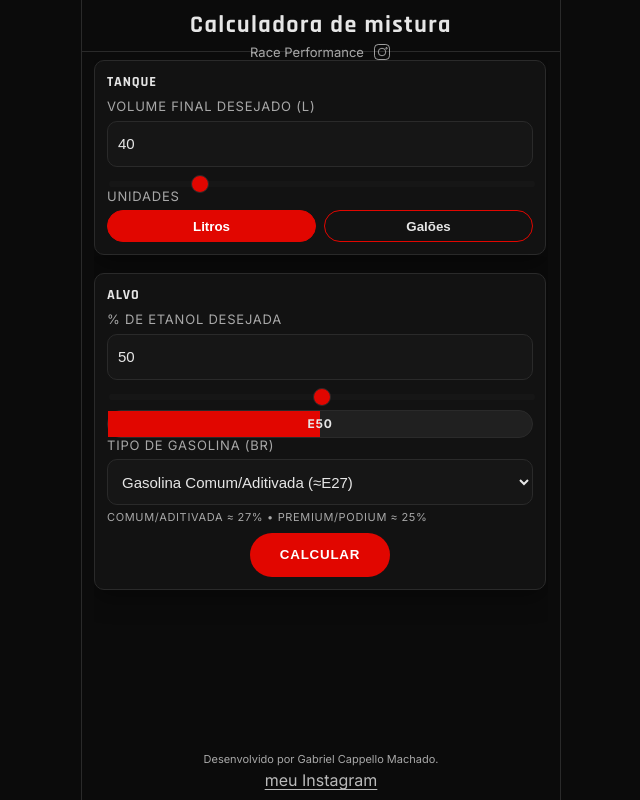
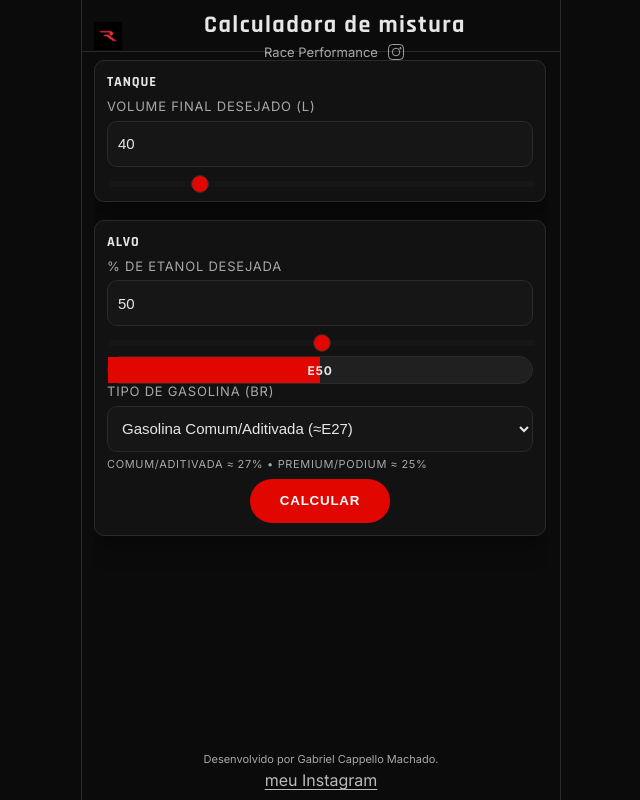
Before and after one commit to Gligoco/Calc_mix_fuel, a React (Vite) app in the folder fuel-mix-calculator/: page / in a window 1280 px wide. Shown: the whole page, without its empty margins (319-959 px from the left). Built offline with nearby package versions, Linux system fonts and the light colour scheme.

Commit message:
Remove gallon units, simplify volume calculations to liters only
Co-authored-by: vwb5n4ffm8 <vwb5n4ffm8@privaterelay.appleid.com>

```diff
--- a/fuel-mix-calculator/src/App.jsx
+++ b/fuel-mix-calculator/src/App.jsx
@@ -71,20 +71,20 @@ export default function App() {
   const selectedGas = BR_GAS_TYPES.find(g => g.id === brGasTypeId) || BR_GAS_TYPES[0]
 
   const totalVolumeLiters = useMemo(
-    () => toBaseLiters(Number(totalVolumeInput) || 0, unit === 'gal' ? 'gal' : 'L'),
-    [totalVolumeInput, unit]
+    () => toBaseLiters(Number(totalVolumeInput) || 0, 'L'),
+    [totalVolumeInput]
   )
 
   const result = useMemo(() => computeFromEmpty(totalVolumeLiters, Number(targetE) || 0, selectedGas.ethanolFraction), [totalVolumeLiters, targetE, selectedGas.ethanolFraction])
 
-  const ethanolInUnit = fromBaseLiters(result.addEthanol, unit === 'gal' ? 'gal' : 'L')
-  const gasolineInUnit = fromBaseLiters(result.addGasoline, unit === 'gal' ? 'gal' : 'L')
+  const ethanolInUnit = fromBaseLiters(result.addEthanol, 'L')
+  const gasolineInUnit = fromBaseLiters(result.addGasoline, 'L')
 
   const ratioEthanol = useMemo(() => Math.max(0, Math.min(1, (Number(targetE) || 0) / 100)), [targetE])
 
-  const unitLabel = unit === 'gal' ? 'gal' : 'L'
+  const unitLabel = 'L'
   const ethanolWidth = `${round(ratioEthanol * 100, 1)}%`
-  const pretty = (v) => (v === Infinity ? '∞' : round(v, unit === 'gal' ? 1 : 1))
+  const pretty = (v) => (v === Infinity ? '∞' : round(v, 1))
 
   function handleCalc() { setHasCalculated(true) }
   function handleReset() { window.location.reload() }
@@ -92,7 +92,7 @@ export default function App() {
   return (
     <div className="rp-app">
       <div className="rp-topbar" role="banner">
-        <div />
+        <img className="rp-logo-img" src="/assets/IMG_6442.jpeg" alt="Race Performance" />
         <div className="rp-header-stack">
           <div className="rp-title">Calculadora de mistura</div>
           <div className="rp-subtitle">
@@ -111,19 +111,13 @@ export default function App() {
             <div className="rp-group">
               <div className="rp-group-title">Tanque</div>
               <div className="rp-row">
-                <div className="rp-label">Volume final desejado ({unitLabel === 'gal' ? 'gal' : 'L'})</div>
+                <div className="rp-label">Volume final desejado (L)</div>
                 <div className="input-wrap" style={{ gridTemplateColumns: '1fr' }}>
                   <input className="rp-input" type="number" min="0" step="0.1" value={totalVolumeInput} onChange={(e)=> setTotalVolumeInput(e.target.value)} />
-                  <input className="rp-slider" type="range" min="0" max="200" step="0.1" value={Number(unit === 'gal' ? totalVolumeInput : totalVolumeInput)} onChange={(e)=> setTotalVolumeInput(e.target.value)} />
+                  <input className="rp-slider" type="range" min="0" max="200" step="0.1" value={Number(totalVolumeInput)} onChange={(e)=> setTotalVolumeInput(e.target.value)} />
                 </div>
               </div>
-              <div className="rp-row">
-                <div className="rp-label">Unidades</div>
-                <div className="input-wrap" style={{ gridTemplateColumns: '1fr 1fr', gap: 8 }}>
-                  <button className="rp-chip" aria-pressed={unit==='L'} onClick={()=> setUnit('L')}>Litros</button>
-                  <button className="rp-chip" aria-pressed={unit==='gal'} onClick={()=> setUnit('gal')}>Galões</button>
-                </div>
-              </div>
+              {/* Units toggle removed (galões) */}
             </div>
 
             <div className="rp-group">
--- a/fuel-mix-calculator/src/styles/brand.css
+++ b/fuel-mix-calculator/src/styles/brand.css
@@ -39,7 +39,7 @@ body {
   border-bottom: 1px solid var(--rp-border);
   background: var(--rp-bg);
 }
-.rp-logo-img { height: 26px; width: auto; display: block; }
+.rp-logo-img { height: 28px; width: auto; display: block; object-fit: contain; }
 /* Header typography */
 .rp-title { text-align: center; font-family: 'Rajdhani', Bebas Neue, Inter, sans-serif; font-size: clamp(18px, 4vw, 24px); letter-spacing: .06em; font-weight: 800; white-space: nowrap; overflow: hidden; text-overflow: ellipsis; }
 .rp-header-stack { display: grid; gap: 2px; justify-items: center; }
```
